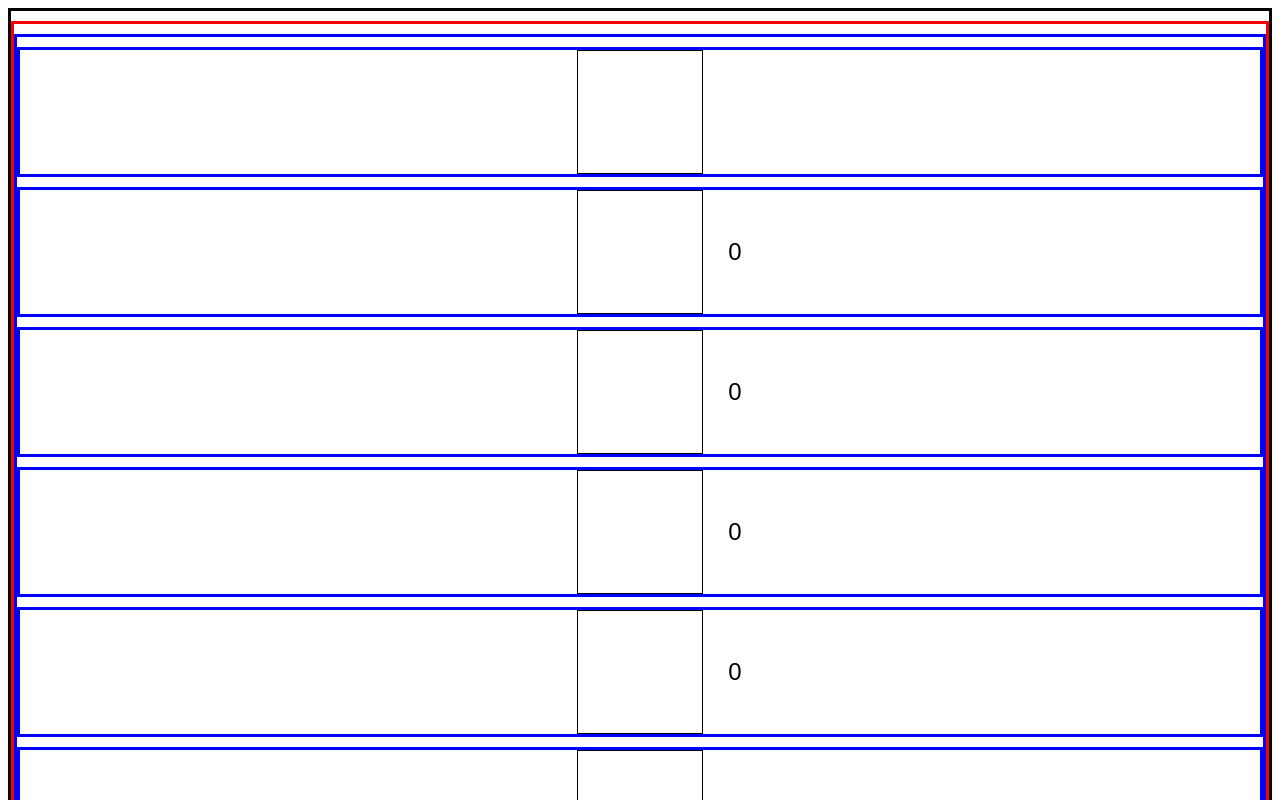
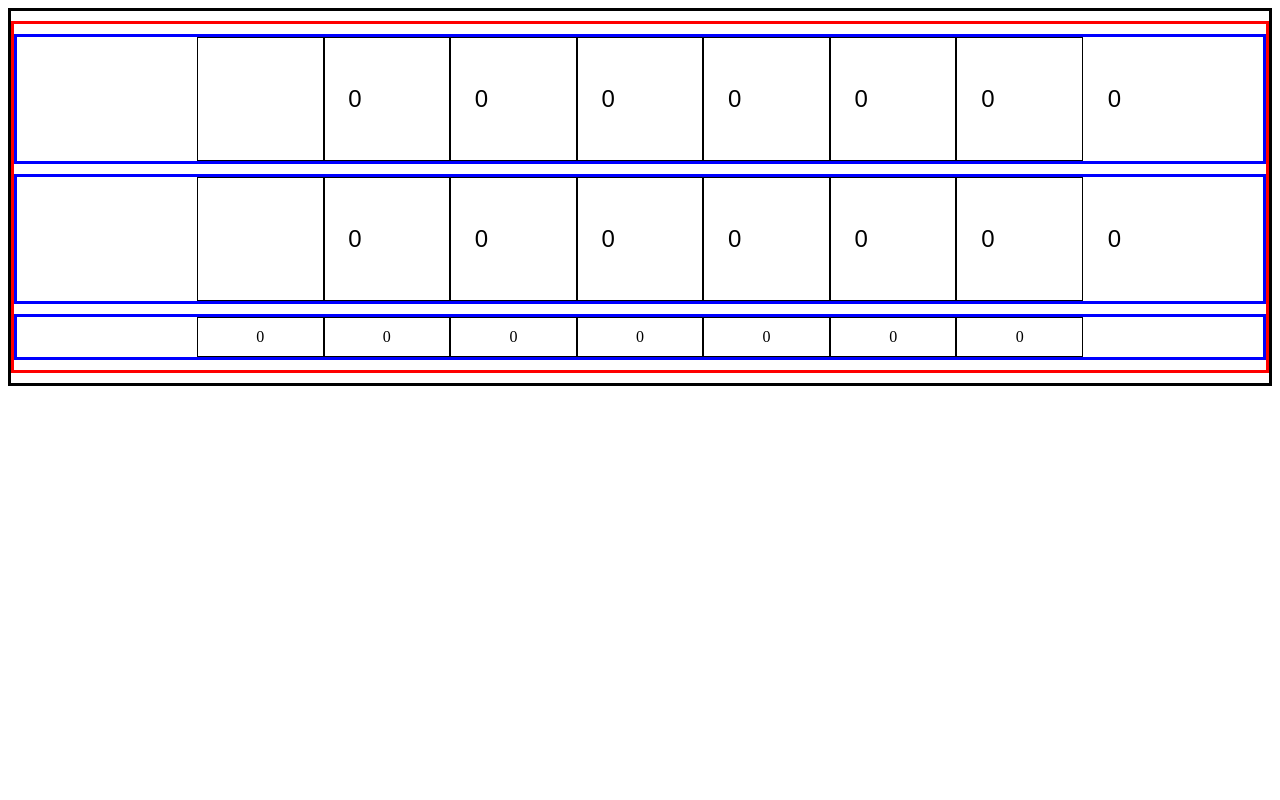
Before and after one commit to walkerlangley/binary-adding-machine, a React app: page / in a window 1280 px wide. Shown: the top 800 px of the page. Built offline with nearby package versions, Linux system fonts and the light colour scheme.

Commit message:
got it working using arrays

```diff
--- a/src/components/addend1.js
+++ b/src/components/addend1.js
@@ -17,21 +17,18 @@ class Adder extends Component {
       margin: "10px 0px"
     }
 
-    let len = values.length;
+    let len = values.length-1;
     var indents = []
 
     for(i = len; i >= 0; i--) {
       indents.push(
-        <div className="addend1" style={Binary1}>
-          <Bit
-            key={i}
-            value={values[i]}
-            onChange={onChange.bind(this, i)}
-            />
-        </div>
+        <Bit
+          key={i}
+          value={values[i]}
+          onChange={onChange.bind(this, i)}
+          />
       )
     }
-    console.log(indents);
 
     return (
       <div className="addend1" style={Binary1}>
--- a/src/components/addend2.js
+++ b/src/components/addend2.js
@@ -8,6 +8,7 @@ class Adder extends Component {
 
   render () {
     const { values, onChange } = this.props;
+    let i;
 
     let Binary1 = {
       display: "block",
@@ -16,21 +17,23 @@ class Adder extends Component {
       margin: "10px 0px"
     }
 
-    return(
+    let len = values.length-1;
+    var indents = []
+
+    for(i = len; i >= 0; i--) {
+      indents.push(
+        <Bit
+          key={i}
+          value={values[i]}
+          onChange={onChange.bind(this, i)}
+          />
+      )
+    }
+
+    return (
       <div className="addend1" style={Binary1}>
-        {Object.keys(values).map((key, i) => {
-          const id={key}
-          const value = values[key]
-          return (
-            <Bit
-              key={i}
-              prop={id}
-              value={value}
-              onChange={onChange.bind(this, id)}
-            />
-          )
-        })}
-    </div>
+        {indents}
+      </div>
     )
   }
 }
--- a/src/containers/App.js
+++ b/src/containers/App.js
@@ -12,16 +12,92 @@ class App extends Component {
     this.state = {
       addend1: [0,0,0,0,0,0,0],
       addend2: [0,0,0,0,0,0,0],
-      carry: [0,0,0,0,0,0,0],
+      carry: [0],
       sum: [0,0,0,0,0,0,0],
     }
   }
 
   addend1Change(index, e) {
+    let { value } = e.target;
+    let val = parseInt(value, 10);
+    let newState = this.state.addend1.slice(0,index).concat(val).concat(this.state.addend1.slice(index+1));
+    let addend2 = this.state.addend2;
+    let newSum=[];
+    let i;
+    let j;
+
+    for(i = addend2.length-1; i>=0; i--) {
+      newSum.push(newState[i] + addend2[i])
+    }
+
+    for(j = newSum.length-1; j>=0; j--) {
+      if(j>0) {
+        if(newSum[j] === 3) {
+          newSum[j] = 1;
+          newSum[j-1] = newSum[j-1]+1
+        } else if (newSum[j] === 2) {
+          newSum[j] = 0;
+          newSum[j-1] = newSum[j-1] + 1
+        } else {}
+      } else {
+        if(newSum[j] === 3) {
+          newSum[j] = 1;
+          newSum.unshift(1)
+        } else if (newSum[j] === 2) {
+          newSum[j] = 0
+          newSum.unshift(1)
+        } else {}
+      }
+    }
+
+
+    this.setState({
+      addend1: newState,
+      sum: newSum
+    });
   }
 
   addend2Change(index, e) {
+    let { value } = e.target;
+    let val = parseInt(value, 10);
+    let newState = this.state.addend2.slice(0,index).concat(val).concat(this.state.addend2.slice(index+1));
+    let addend1 = this.state.addend1;
+    let newSum = [];
+    let i;
+    let j;
+
+    for(i = addend1.length-1; i>=0; i--) {
+      newSum.push(newState[i] + addend1[i])
     }
+
+    for(j = newSum.length-1; j>=0; j--) {
+      if(j>0) {
+        if(newSum[j] === 3) {
+          newSum[j] = 1;
+          newSum[j-1] = newSum[j-1]+1
+        } else if (newSum[j] === 2) {
+          newSum[j] = 0;
+          newSum[j-1] = newSum[j-1] + 1
+        } else {}
+      } else {
+        if(newSum[j] === 3) {
+          newSum[j] = 1;
+          newSum.unshift(1)
+        } else if (newSum[j] === 2) {
+          newSum[j] = 0
+          newSum.unshift(1)
+        } else {}
+      }
+    }
+
+    console.log('NewSum', newSum);
+
+
+    this.setState({
+      addend2: newState,
+      sum: newSum
+    });
+  }
 
   render() {
     let addendStyle = {
@@ -46,7 +122,7 @@ class App extends Component {
             values={addend1}
             onChange={this.addend1Change.bind(this)}
           />
-          {/*<Addend2
+          <Addend2
             values={addend2}
             onChange={this.addend2Change.bind(this)}
           />
@@ -54,7 +130,7 @@ class App extends Component {
             addend1={addend1}
             addend2={addend2}
             values={sum}
-          />*/}
+          />
         </div>
       </div>
     )
```
